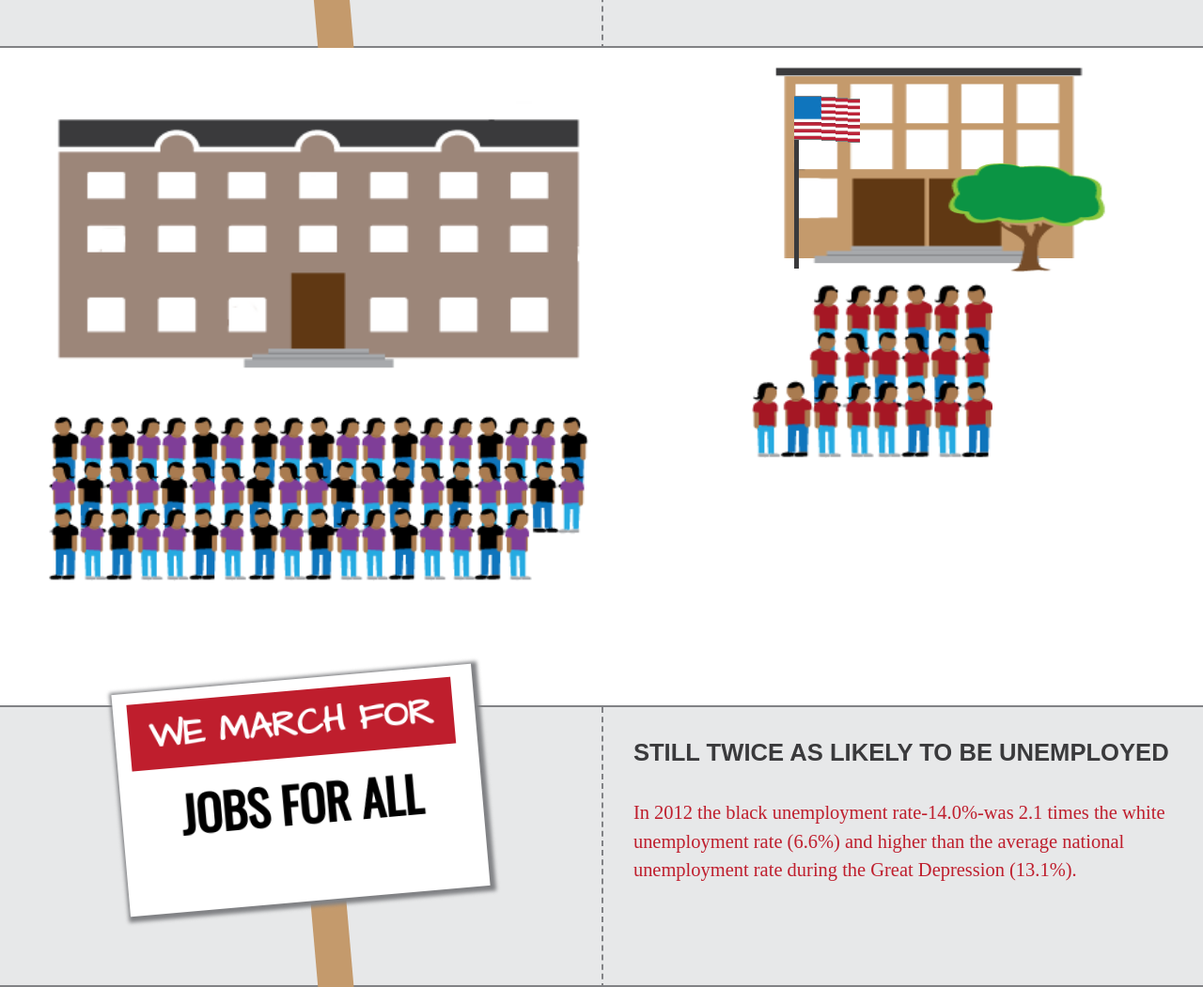
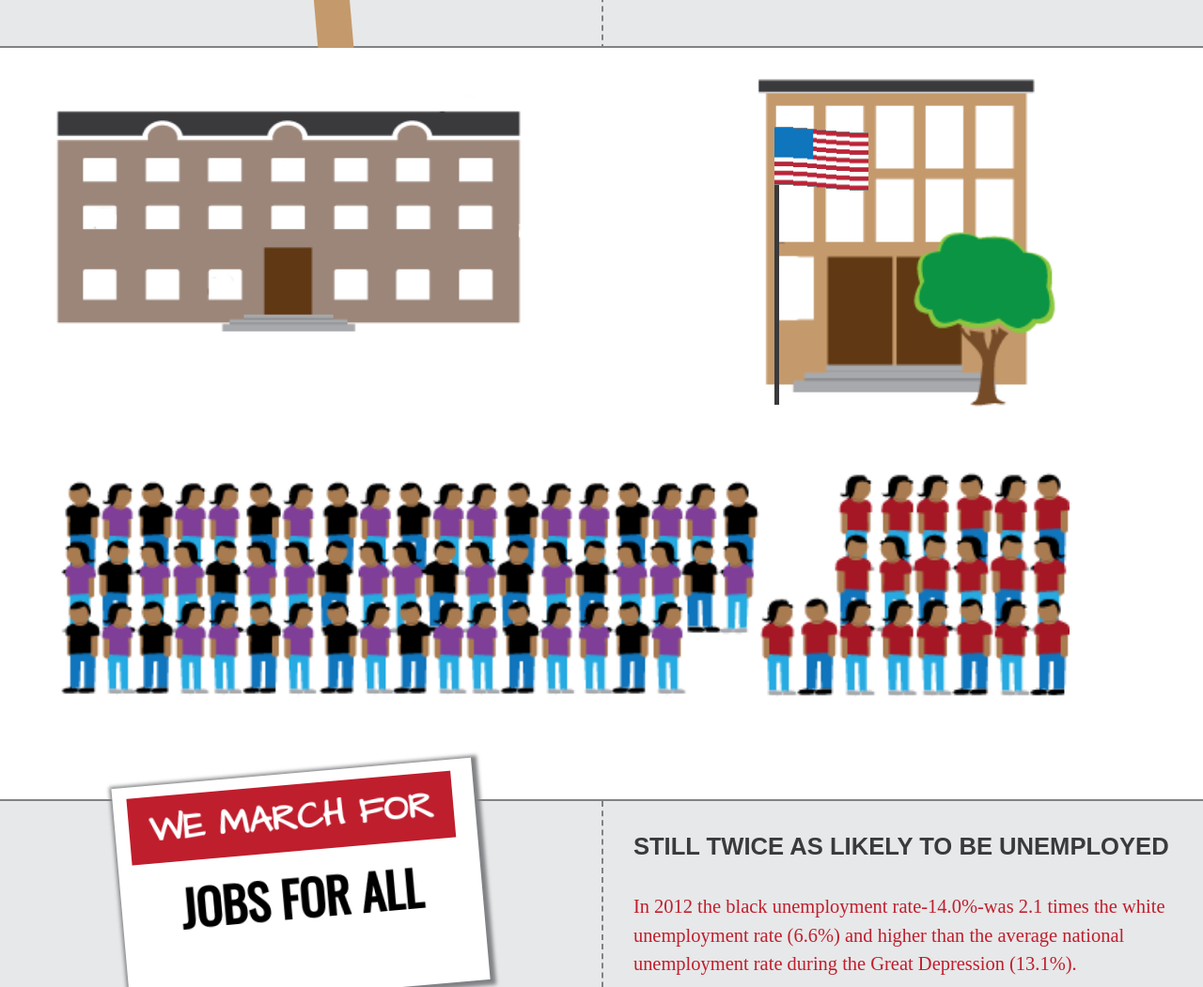
Before and after one commit to ashaangel22/infographicFinal, a website: page index.html in a window 1280 px wide. Shown: the part 2020-3071 px from the top of the page at 94% size. Drawn offline with nearby package versions, Linux system fonts and the light colour scheme; a script that the page names is missing.

Commit message:
infographic

```diff
--- a/assets/sass/main.scss
+++ b/assets/sass/main.scss
@@ -19,8 +19,14 @@ TABLE OF CONTENTS:
 * {
     box-sizing: border-box; }
 
+body, html {
+    height: 100%;
+    width: 100%;
+}
+
 body {
-    background: #ffffff; }
+    background: #ffffff;
+}
 
 .content {
     background: white;
@@ -314,24 +320,37 @@ header {
 }
 
 .schools {
-    height: 700px;
+    height: 100%;
+
+    .crowds {
+        height: 50%;
+        display: inline-flex;
+        width: 80%;
+        margin-left: 5%;
+        justify-content: space-between;
+
+        img {
+            height: 30vh;
+            margin-top: 5%;
+        }
+    }
 
     .badSchool {
         position: relative;
         display: inline-block;
         float: left;
         width: 50%;
-        height: 100%;
+        height: 50%;
 
         img {
-            width: 45vw;
+            width: 40vw;
         }
 
-        .crowd {
-            position: relative;
-            margin-left: 8%;
-            margin-top: 60%;
-        }
+//        .crowd {
+//            position: relative;
+//            margin-left: 8%;
+//            margin-top: 60%;
+//        }
 
         .container {
             position: relative;
@@ -364,7 +383,7 @@ header {
         position: relative;
         float: left;
         width: 50%;
-        height: 100%;
+        height: 50%;
 
         img {
             width: 20vw;
@@ -374,20 +393,26 @@ header {
 
         .schoolImg {
             position: relative;
-            width: 100%;
-            height: 250px;
+            width: 90%;
+            height: 100%;
+
+            .goodSchoolImg {
+                position: relative;
+                width: 60%;
+                height: 100%;
+            }
+
 
             img {
                 position: absolute;
                 margin-left: 25%;
-                width: 60%;
                 z-index: 0;
             }
 
             .flagContainer {
                 position: absolute;
                 left: 32%;
-                height: 92%;
+                height: 93%;
                 z-index: 1;
                 top: 2%;
 
@@ -396,7 +421,7 @@ header {
                     left: 0%;
                     bottom: 0%;
                     width: 5px;
-                    height: 80%;
+                    height: 75%;
                     background: #3a3a3c;
                     z-index: 0;
                 }
@@ -413,22 +438,22 @@ header {
 
 
 .flag {
-    width:70px;
-    height:45px;
+    width:100px;
+    height:60px;
     z-index: 1;
 }
 
 .flag-element {
     animation: flag 1s ease-in-out infinite alternate;
     background: url("../img/flag.jpg");
-    background-size: 70px 100%;
+    background-size: 100px 100%;
     position:relative;
     height:100%;
     width:1px;
     display:inline-block;
     box-shadow:0 1px grey, 0 -1px gray;
     z-index: 1;
-    margin-top: 70%;
+    margin-top: 80%;
 }
 
 @keyframes flag {
--- a/index.html
+++ b/index.html
@@ -136,7 +136,6 @@
                         <img src="assets/img/badSchoolMask.png">
                     </div>
                 </div>
-                <img class="crowd" src="assets/img/badSchoolCrowd.png">
             </div>
             <div class="goodSchool">
                 <div class="schoolImg">
@@ -146,8 +145,11 @@
                         <div class="stick">
                         </div>
                     </div>
-                    <img class= "schoolImg" src="assets/img/goodSchool2.png">
+                    <img class= "goodSchoolImg" src="assets/img/goodSchool2.png">
                 </div>
+            </div>
+            <div class="crowds">
+                <img src="assets/img/badSchoolCrowd.png">
                 <img src="assets/img/goodSchoolCrowd.png">
             </div>
         </section>
```
Also changed, not shown: assets/css/main.css, 1 other file.
